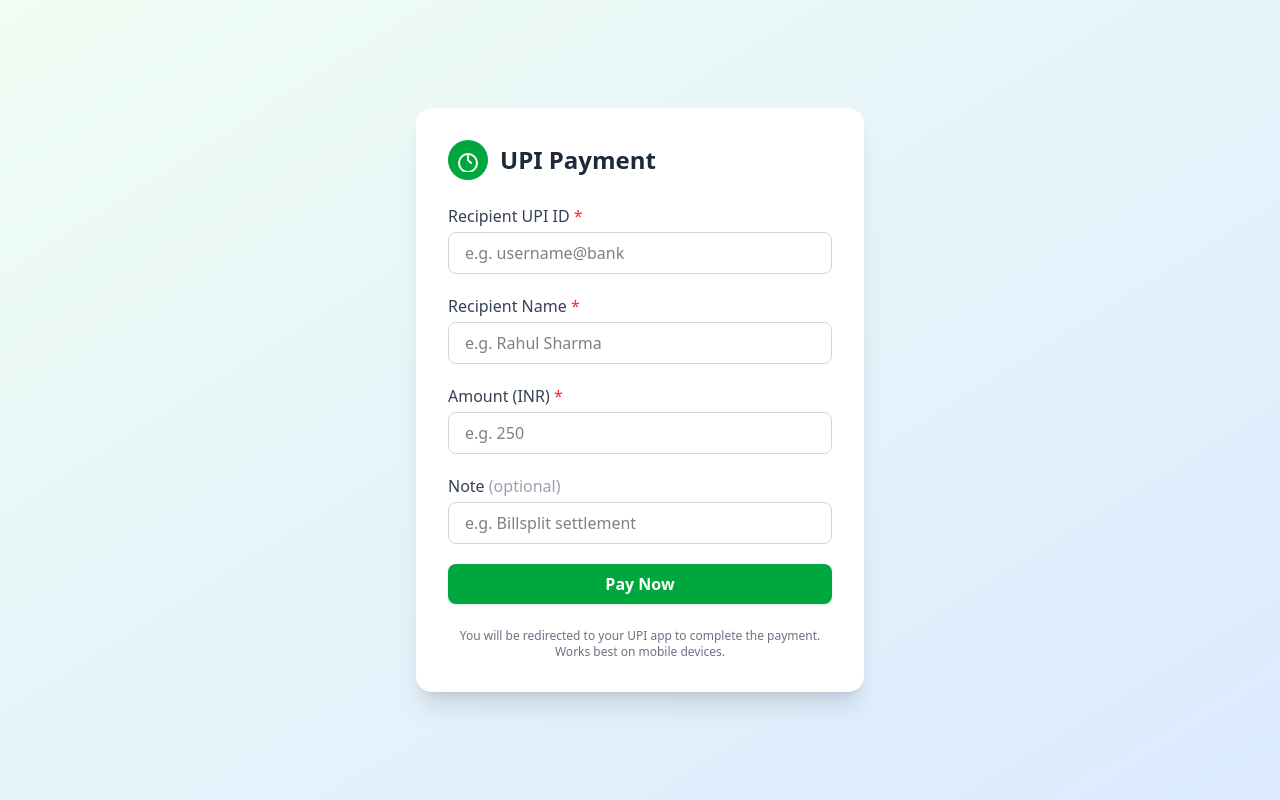
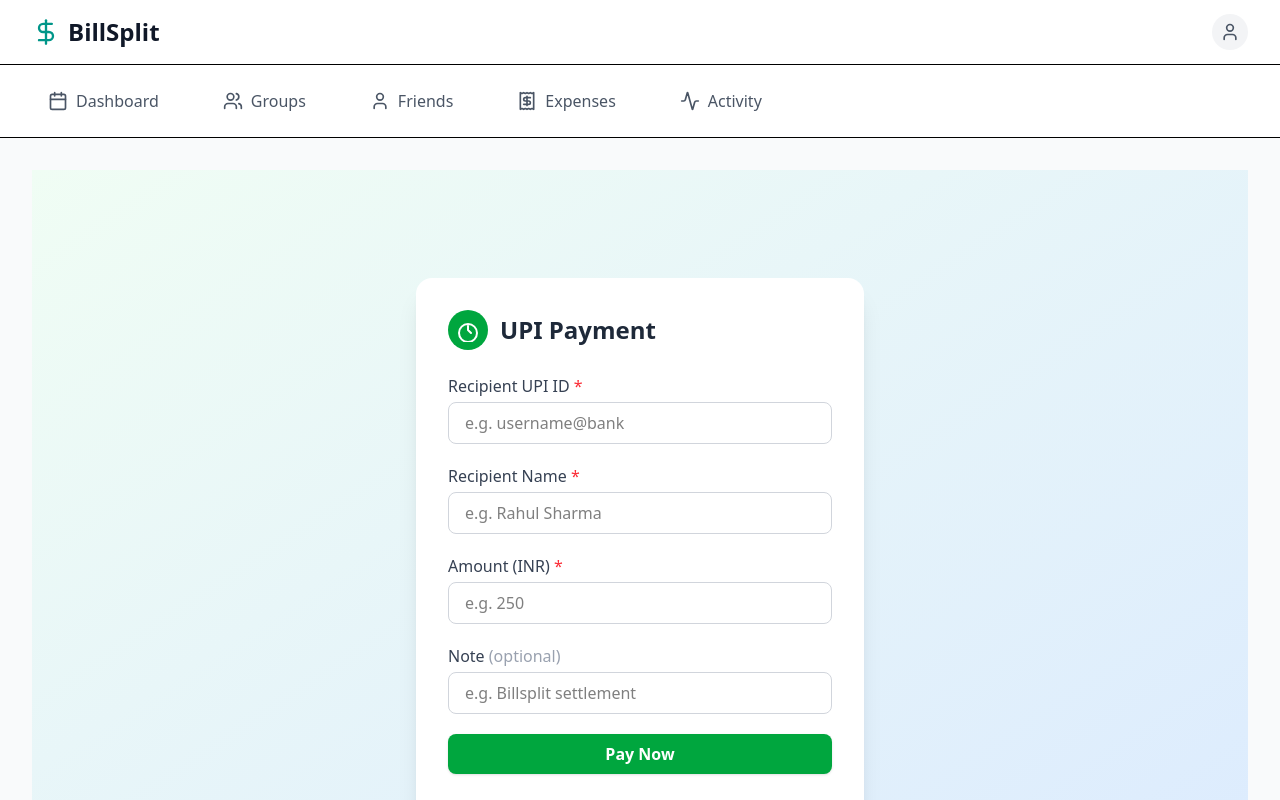
Before and after one commit to meVivekAahe/billSplit, a React (Vite) app in the folder frontend/: page /settle-up in a window 1280 px wide. Built offline with nearby package versions, Linux system fonts and the light colour scheme.

Commit message:
upi deep link testing

```diff
--- a/frontend/src/App.jsx
+++ b/frontend/src/App.jsx
@@ -27,7 +27,7 @@
   const [expenses, setExpenses] = useState([]);
   const [groups, setGroups] = useState([]);
   const [balances, setBalances] = useState({ total: 0, owe: 0, owed: 0 });
-  const [loading, setLoading] = useState(true); // Loading state for initial data/auth check
+  //const [loading, setLoading] = useState(true); // Loading state for initial data/auth check
   const [friends, setFriends] = useState([]);
 
   const [showAddExpenseModal, setShowAddExpenseModal] = useState(false);
@@ -35,7 +35,8 @@
   const closeAddExpenseModal = () => setShowAddExpenseModal(false);
 
   // Authentication state - set to false to show landing page by default
-  const [isAuthenticated, setIsAuthenticated] = useState(false);
+  const [isAuthenticated, setIsAuthenticated] = useState(true);
+  const [loading, setLoading] = useState(false);
 
   // useLocation hook to get current path for Navigation component
   const location = useLocation();
```
